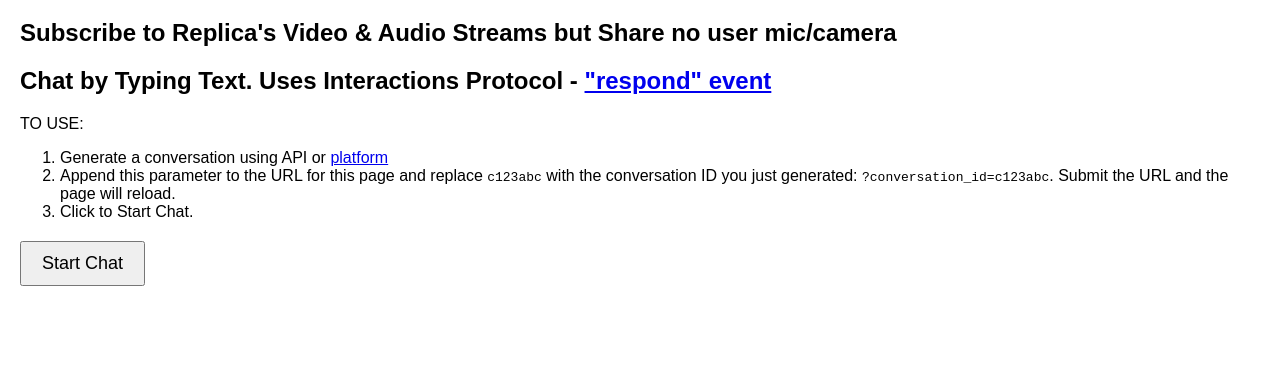
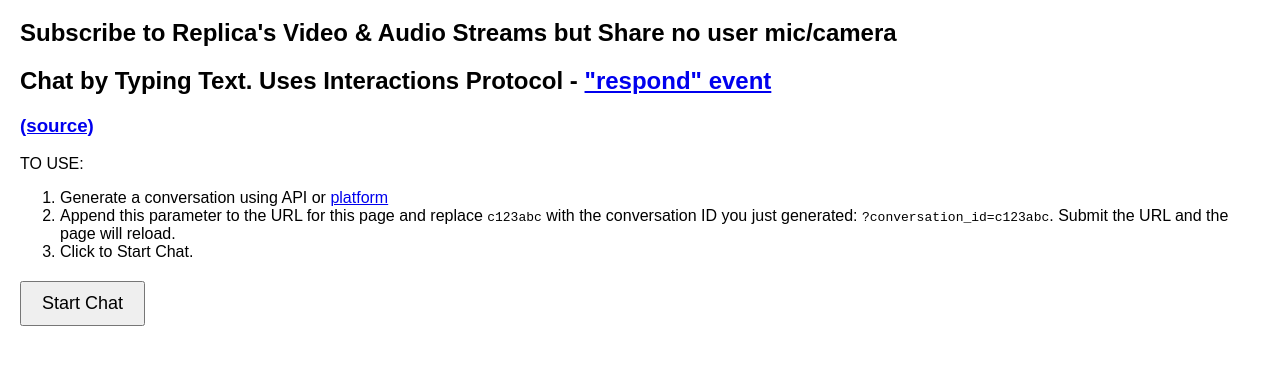
Before and after one commit to andy-tavus/text_chat_only_cvi, a plain HTML site: page index.html in a window 1280 px wide. Shown: the part 61-426 px from the top of the page. Drawn offline with Linux system fonts and the light colour scheme.

Commit message:
Update index.html

```diff
--- a/index.html
+++ b/index.html
@@ -3,7 +3,7 @@
 <head>
   <meta charset="UTF-8">
   <meta name="viewport" content="width=device-width, initial-scale=1.0">
-  <title>Tavus CVI Headless Chat</title>
+  <title>Tavus CVI Chat-Only Example</title>
   <script src="https://unpkg.com/@daily-co/daily-js"></script>
   <style>
     body {
@@ -45,6 +45,8 @@
   <h1>Tavus CVI Chat-Only Example</h1>
   <h2>Subscribe to Replica's Video & Audio Streams but Share no user mic/camera</h2>
   <h2>Chat by Typing Text. Uses Interactions Protocol - <a href="https://docs.tavus.io/sections/event-schemas/conversation-respond">"respond" event</a></h2>
+  <h3><a href="https://github.com/andy-tavus/text_chat_only_cvi">(source)</a></h3>
+
 
 <p>TO USE:</p>
 <ol>
```
